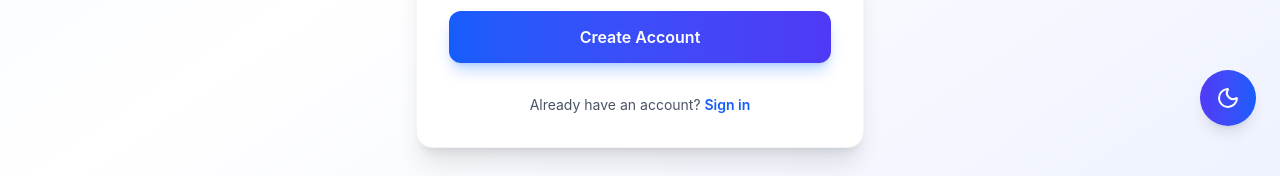
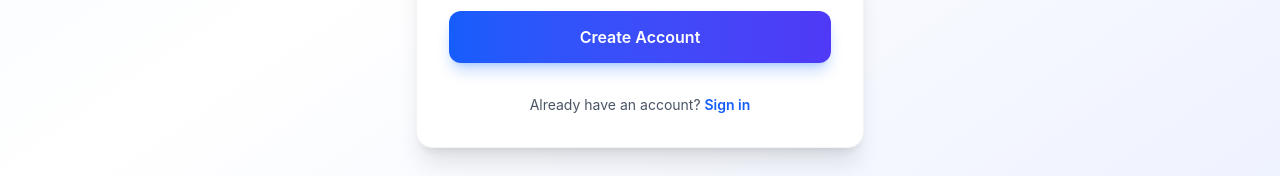
Before and after one commit to simon-azike1/HouseUtility-App, a React (Vite) app in the folder house-utility-frontend/: page /register in a window 1280 px wide. Shown: the part 650-826 px from the top of the page. Built offline with nearby package versions, Linux system fonts and the light colour scheme; no server answers.

Commit message:
Removed Darkmood toggle button

```diff
--- a/house-utility-frontend/src/pages/Login.jsx
+++ b/house-utility-frontend/src/pages/Login.jsx
@@ -1,7 +1,6 @@
 import { useState } from 'react';
 import { Link, useNavigate } from 'react-router-dom';
 import { useAuth } from '../context/AuthContext';
-import DarkModeToggle from '../components/DarkModeToggle';
 import { useTranslation } from 'react-i18next';
 
 const Login = () => {
@@ -78,7 +77,6 @@ const Login = () => {
 
   return (
     <div className="min-h-screen bg-gradient-to-br from-blue-50 via-white to-indigo-50 dark:from-gray-900 dark:via-gray-800 dark:to-gray-900 flex items-center justify-center p-4">
-      <DarkModeToggle />
       <div className="w-full max-w-md">
         {/* Logo/Header */}
         <div className="text-center mb-8">
--- a/house-utility-frontend/src/pages/Register.jsx
+++ b/house-utility-frontend/src/pages/Register.jsx
@@ -1,7 +1,6 @@
 import { useState, useEffect } from 'react';
 import { Link, useSearchParams } from 'react-router-dom';
 import { useAuth } from '../context/AuthContext';
-import DarkModeToggle from '../components/DarkModeToggle';
 import { useTranslation } from 'react-i18next';
 
 const Register = () => {
@@ -130,7 +129,6 @@ const Register = () => {
 
   return (
     <div className="min-h-screen bg-gradient-to-br from-blue-50 via-white to-indigo-50 dark:from-gray-900 dark:via-gray-800 dark:to-gray-900 flex items-center justify-center p-4">
-      <DarkModeToggle />
       <div className="w-full max-w-md">
         {/* Logo/Header */}
         <div className="text-center mb-8">
```
